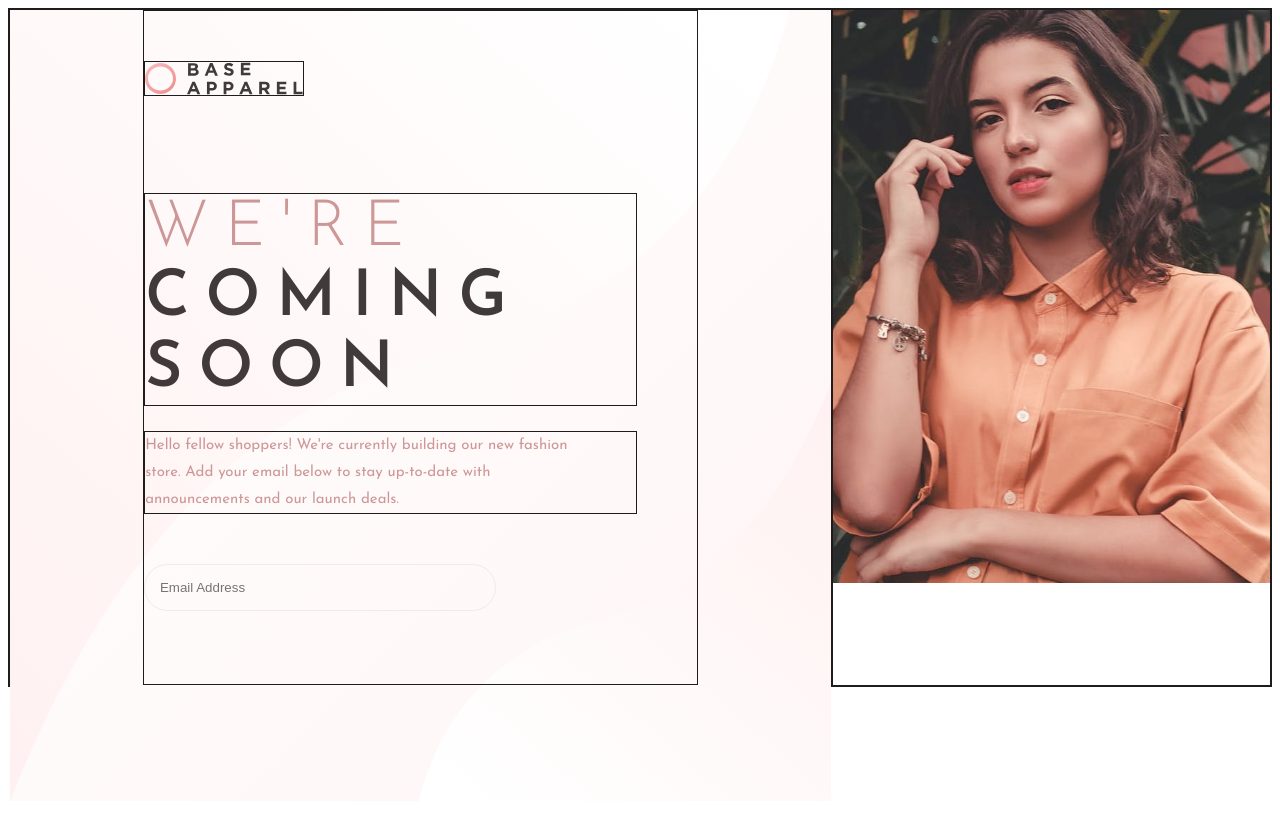
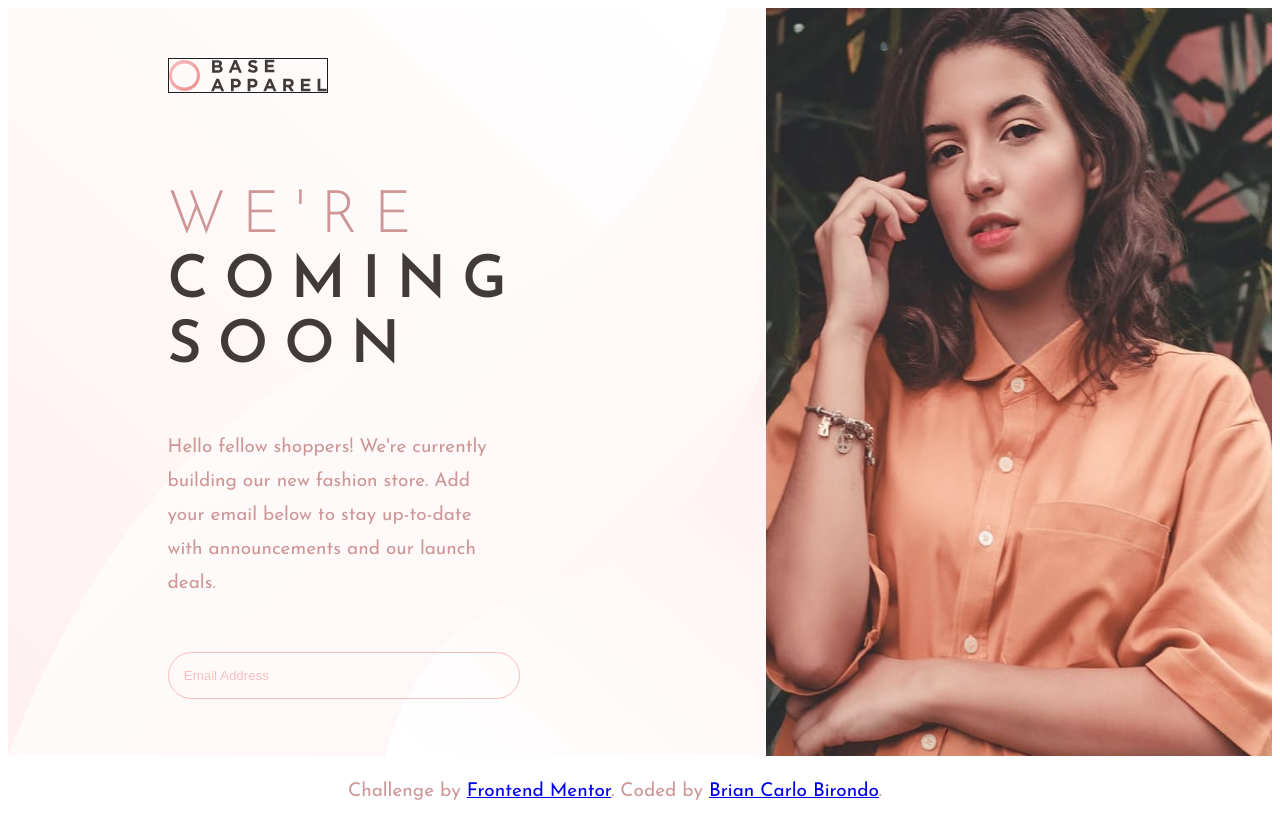
Before and after one commit to Briancarlo24/Base-Apparel, a plain HTML site: page index.html in a window 1280 px wide. Before the commit the page ends 801 px from the top, so only its background shows below. Drawn offline with Linux system fonts and the light colour scheme; files whose address does not match are found by name.

Commit message:
fix images height and width

```diff
--- /dev/null
+++ b/css/script.js
@@ -0,0 +1,3 @@
+document.querySelectorAll("#email").addEventListener("onFocus", function() {
+
+});
--- a/css/styles.css
+++ b/css/styles.css
@@ -8,17 +8,17 @@ body {
 
 h1 {
   color: #413a3a;
-  font-size: 5vw;
+  font-size: 4.6vw;
   text-transform: uppercase;
   letter-spacing: 16px;
   line-height: 1.1;
-  margin-bottom: 25px;
+  margin-bottom: 50px;
   padding-right: 50px;
 }
 
 p {
   color: hsl(0, 36%, 70%);
-  font-size: 15px;
+  font-size: 19px;
   line-height: 1.8;
   margin-bottom: 50px;
   padding-right: 50px;
@@ -36,7 +36,7 @@ img.bg-pattern {
   background-size: cover;
   position: absolute;
   width: 100%;
-  height: auto;
+  height: 100%;
   z-index: 0;
 }
 
@@ -45,9 +45,8 @@ img.hero-img {
   background-size: cover;
   background-position: center;
   width: 100%;
-  height: auto;
+  height: 100%;
 }
-
 
 img.logo {
   margin: 50px 0;
@@ -59,10 +58,18 @@ img.logo {
 input[type=email] {
   background: transparent;
   border-radius: 50px;
-  border: 1px solid rgba(244, 232, 234, 255);
-  padding: 3%;
+  border: 1px solid hsl(0, 80%, 86%);
+  padding: 4%;
   margin-bottom: 15%;
   width: 25vw;
+}
+
+input[type=email]::placeholder {
+  color: hsl(0, 80%, 86%);
+}
+
+input:focus::placeholder {
+  color: transparent;
 }
 
 footer {
@@ -75,10 +82,12 @@ footer {
 
 .container>* {
   box-sizing: border-box;
+  margin: 0;
 }
 
 .row {
   display: flex;
+
 }
 
 .col {
@@ -86,8 +95,12 @@ footer {
 }
 
 .col-left {
+  flex-basis: 60%;
 }
+
 .col-right {
+  display: flex;
+  flex-basis: 40%;
 }
 
 .wrapper {
@@ -100,6 +113,6 @@ footer {
 .content-wrapper {
   align-self: center;
   padding-right: 60px;
-  position: relative;
-  width: 60%;
+  width: 50%;
+  z-index: 999;
 }
--- a/index.html
+++ b/index.html
@@ -17,20 +17,20 @@
 
 <body>
   <div class="container">
-    <div class="row guide">
-      <div class="col col-left guide ">
+    <div class="row ">
+      <div class="col col-left  ">
         <img class="bg-pattern" src="images/bg-pattern-desktop.svg" alt="">
         <div class="wrapper">
-          <div class="content-wrapper guide">
+          <div class="content-wrapper">
             <img class="logo guide" src="images/logo.svg" alt="">
-            <h1 class="guide"><span class="">We're</span> coming soon</h1>
-            <p class="guide">Hello fellow shoppers! We're currently building our new fashion store.
+            <h1 class=""><span class="">We're</span> coming soon</h1>
+            <p class="">Hello fellow shoppers! We're currently building our new fashion store.
               Add your email below to stay up-to-date with announcements and our launch deals.</p>
             <input type="email" id="email" placeholder="Email Address" name="email">
           </div>
         </div>
       </div>
-      <div class="col col-right guide">
+      <div class="col col-right">
         <img class="hero-img" src="images/hero-desktop.jpg" alt="">
       </div>
     </div>
@@ -43,6 +43,8 @@
       Coded by <a href="#">Brian Carlo Birondo</a>.
     </p>
   </footer>
+
+  <script src="css/script.js" charset="utf-8"></script>
 </body>
 
 </html>
```
